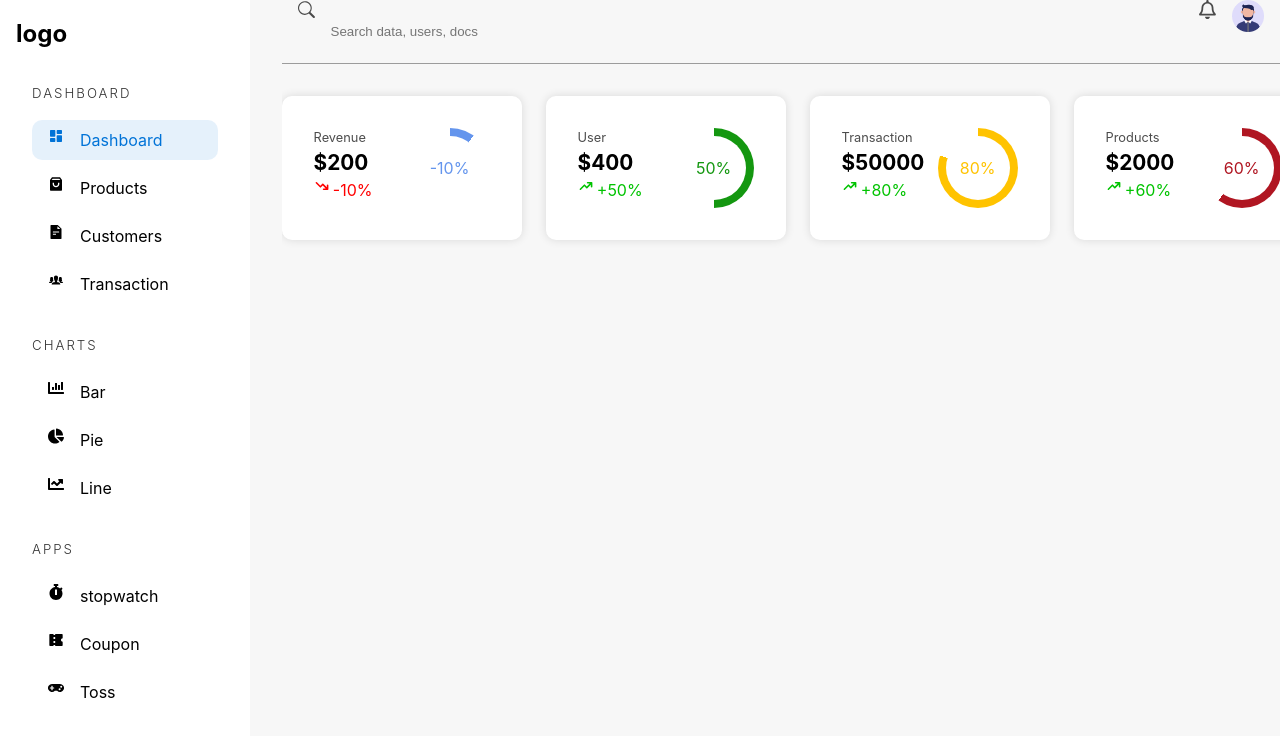
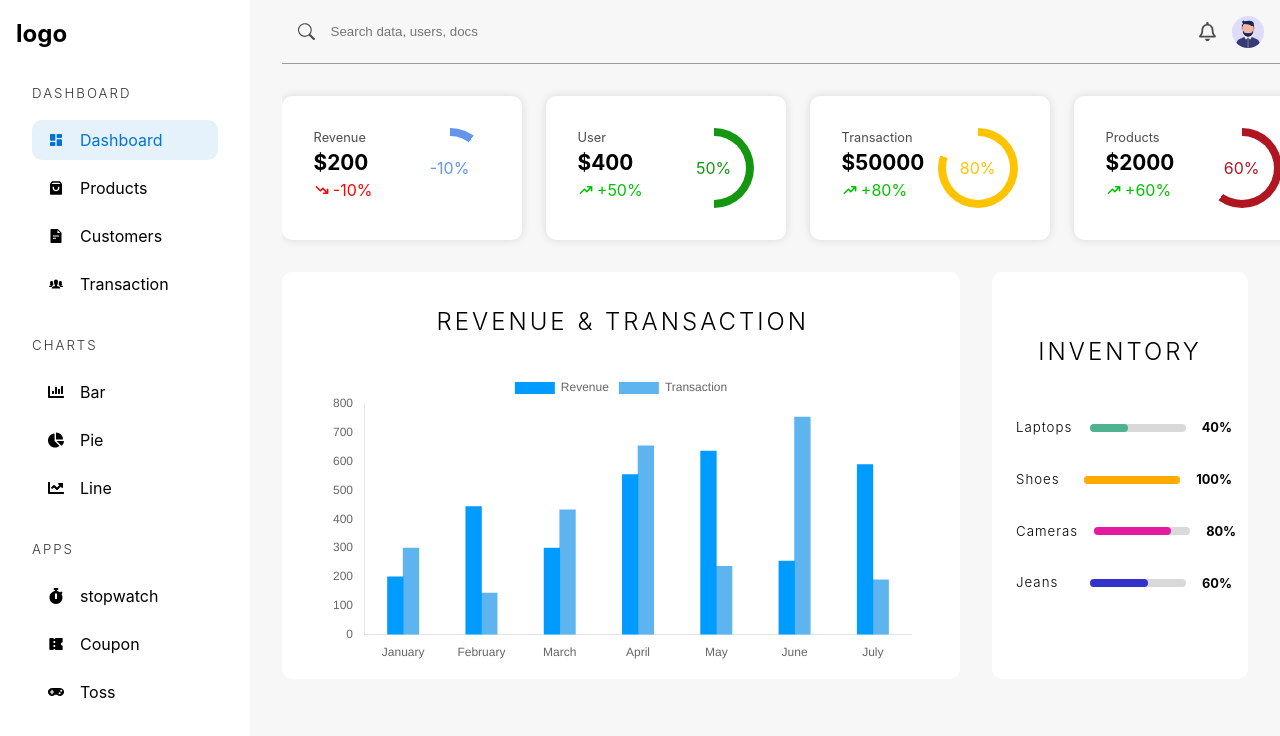
Before and after one commit to arafatsani36/admin-dashboard, a React (Vite) app: page /admin/dashboard in a window 1280 px wide. Shown: the top 736 px of the page. Built offline with nearby package versions, Linux system fonts and the light colour scheme.

Commit message:
bar chat add

```diff
--- a/package.json
+++ b/package.json
@@ -10,7 +10,9 @@
     "preview": "vite preview"
   },
   "dependencies": {
+    "chart.js": "^4.4.1",
     "react": "^18.2.0",
+    "react-chartjs-2": "^5.2.0",
     "react-dom": "^18.2.0",
     "react-icons": "^5.0.1",
     "react-router-dom": "^6.21.3",
--- /dev/null
+++ b/src/assets/data.json
@@ -0,0 +1,52 @@
+{
+    "categories": [
+      {
+        "value": 40,
+        "heading": "Laptops"
+      },
+
+      {
+        "value": 100,
+        "heading": "Shoes"
+      },
+      {
+        "value": 80,
+        "heading": "Cameras"
+      },
+      {
+        "value": 60,
+        "heading": "Jeans"
+      }
+    ],
+
+    "transaction": [
+      {
+        "id": "ksdnfkjsdfx",
+        "amount": 4000,
+        "quantity": 4,
+        "discount": 300,
+        "status": "Processing"
+      },
+      {
+        "id": "sdsdssdsd",
+        "amount": 5100,
+        "quantity": 2,
+        "discount": 900,
+        "status": "Processing"
+      },
+      {
+        "id": "sdsdcvsssdsd",
+        "amount": 13000,
+        "quantity": 91,
+        "discount": 0,
+        "status": "Shipped"
+      },
+      {
+        "id": "dfddddfd",
+        "amount": 2300,
+        "quantity": 4,
+        "discount": 2000,
+        "status": "Processing"
+      }
+    ]
+  }
--- a/src/component/adminsidebar.tsx
+++ b/src/component/adminsidebar.tsx
@@ -54,6 +54,7 @@ interface LiProps{
     text: string;
     location: Location;
     Icon: IconType;
+
 }
 
 const Li = ({url, text, location, Icon} : LiProps) => (
--- /dev/null
+++ b/src/component/chats.tsx
@@ -0,0 +1,101 @@
+import {
+  Chart as ChartJS,
+  CategoryScale,
+  LinearScale,
+  BarElement,
+  Title,
+  Tooltip,
+  Legend,
+  ChartData,
+  ChartOptions,
+} from 'chart.js';
+import { Bar } from 'react-chartjs-2';
+
+ChartJS.register(
+  CategoryScale,
+  LinearScale,
+  BarElement,
+  Title,
+  Tooltip,
+  Legend
+);
+
+const months = ['January', 'February', 'March', 'April', 'May', 'June', 'July'];
+
+interface BarChatProps{
+    horizontal?:boolean;
+    data_1: number[];
+    data_2: number[];
+    title_1: string;
+    title_2: string;
+    bgColor_1: string;
+    bgColor_2: string;
+    labels?: string[]
+
+}
+
+
+export const BarChat = ({horizontal = false, data_1 = [], data_2 = [], title_1, title_2, bgColor_1, bgColor_2, labels = months} : BarChatProps) => {
+    const options:ChartOptions<"bar"> = {
+        responsive: true,
+        indexAxis:horizontal?"y":"x",
+        plugins: {
+          legend: {
+            // position: 'top' as const,
+            display:true,
+          },
+          title: {
+            display: false,
+            // text: 'Chart.js Bar Chart',
+          },
+        },
+        scales:{
+            y:{
+                beginAtZero:true,
+                grid:{
+                    display:false,
+                }
+            },
+            x:{
+                grid:{
+                    display:false,
+                }
+            }
+        }
+      };
+
+
+
+    const data:ChartData<"bar", number[], string> = {
+        labels,
+        datasets: [
+          {
+            label: title_1,
+            data: data_1,
+            backgroundColor: bgColor_1,
+            barThickness: "flex",
+            barPercentage: 1,
+            categoryPercentage: 0.4
+          },
+          {
+            label: title_2,
+            data: data_2,
+            backgroundColor: bgColor_2,
+            barThickness: "flex",
+            barPercentage: 1,
+            categoryPercentage: 0.4
+          },
+        ],
+      };
+
+
+
+
+
+
+
+
+
+
+  return <Bar options={options} data={data} />;
+}
--- a/src/pages/dashboard.tsx
+++ b/src/pages/dashboard.tsx
@@ -3,6 +3,8 @@ import AdminSidebar from "../component/adminsidebar";
 import { FaRegBell } from "react-icons/fa";
 import userImage from "../assets/user-image.webp"
 import { HiTrendingDown, HiTrendingUp } from "react-icons/hi";
+import data from '../assets/data.json';
+import { BarChat } from "../component/chats";
 
 const Dashboard = () => {
     return (
@@ -24,7 +26,30 @@ const Dashboard = () => {
                 </section>
 
                 <section className="graphContainer">
+                    <div className="revenueChart">
+                        <h2>Revenue & Transaction</h2>
+                        <BarChat
+                        data_2={[300, 144, 433, 655, 237, 755, 190]}
+                        data_1={[200, 444, 300, 555, 637, 255, 590]}
+                        title_1="Revenue"
+                        title_2="Transaction"
+                        bgColor_1="rgb(0, 155, 255)"
+                        bgColor_2="rgba(53, 162, 235, 0.8)"
 
+                        />
+                    </div>
+                    <div className="dashboardCategory">
+                        <h2>Inventory</h2>
+                        <div>
+                            {
+                                data.categories.map(item => (
+                                    <CategoryItem key={item.heading} heading={item.heading} color={`hsl(${item.value * 4},${item.value}%,50%)`} value={item.value}/>
+                                ))
+                            }
+
+
+                        </div>
+                    </div>
                 </section>
             </main>
         </div>
@@ -62,4 +87,26 @@ const WidgetItem = ({heading, value, percent, color, amount} : WidgetItemProps)
     </div>
 </article>)
 
+interface CategoryItemProps{
+    color: string;
+    value: number;
+    heading: string;
+
+}
+ const CategoryItem = ({color, value, heading}: CategoryItemProps) =>
+ <div className="categoryItem">
+    <h5>{heading}</h5>
+    <div>
+        <div style={
+            {
+                backgroundColor: color,
+                width: `${value}%`
+            }
+        }></div>
+    </div>
+    <span>{value}%</span>
+
+ </div>
+
+
 export default Dashboard;
--- a/src/styles/_dashboard.scss
+++ b/src/styles/_dashboard.scss
@@ -72,4 +72,69 @@
         }
     }
 
+    .graphContainer{
+        @include flex(row, unset, unset, 2rem);
+        padding: 0 2rem 2rem 0;
+        > div{
+            background-color: white;
+            border-radius: 10px;
+        }
+        .revenueChart{
+            width: 100%;
+            padding: 1rem 3rem;
+
+            > h2{
+                @include heading;
+                margin: 1rem 0 2rem 0.25rem;
+                text-align: center;
+
+            }
+        }
+        .dashboardCategory{
+            width: 100%;
+            max-width: 16rem;
+            @include flex(column, center, unset, 0);
+            padding-bottom: 2rem;
+            > h2{
+                @include heading;
+                margin: 1.5rem 0 2rem 0rem;
+                text-align: center;
+            }
+            > div{
+                overflow-y: auto;
+                padding-left: 0.5rem;
+            }
+
+            .categoryItem{
+                width: 100%;
+                @include flex(row, space-between);
+                padding: 1rem;
+                > h5{
+                    letter-spacing: 1px;
+                    font-weight: 300;
+                }
+                > div{
+                    margin-left: auto;
+                    width: 6rem;
+                    background-color: rgb(217, 217, 217);
+                    border-radius: 20px;
+                    height: 0.5rem;
+                    flex: none;
+
+                    > div{
+                        height: 100%;
+                        border-radius: 20px;
+                    }
+                }
+
+                > span{
+                    font-size: 0.8rem;
+                    font-weight: bold;
+                }
+            }
+        }
+
+    }
+
+
 }
--- a/src/styles/_mixins.scss
+++ b/src/styles/_mixins.scss
@@ -10,8 +10,7 @@
     justify-content: $justifyContent;
     align-items: $alignItems;
     gap: $gap;
-
-    align-items: stretch;
+    // align-items: stretch;
 
 }
 
```
Also changed, not shown: 1 other file (tests, documents, lock files or other folders).
